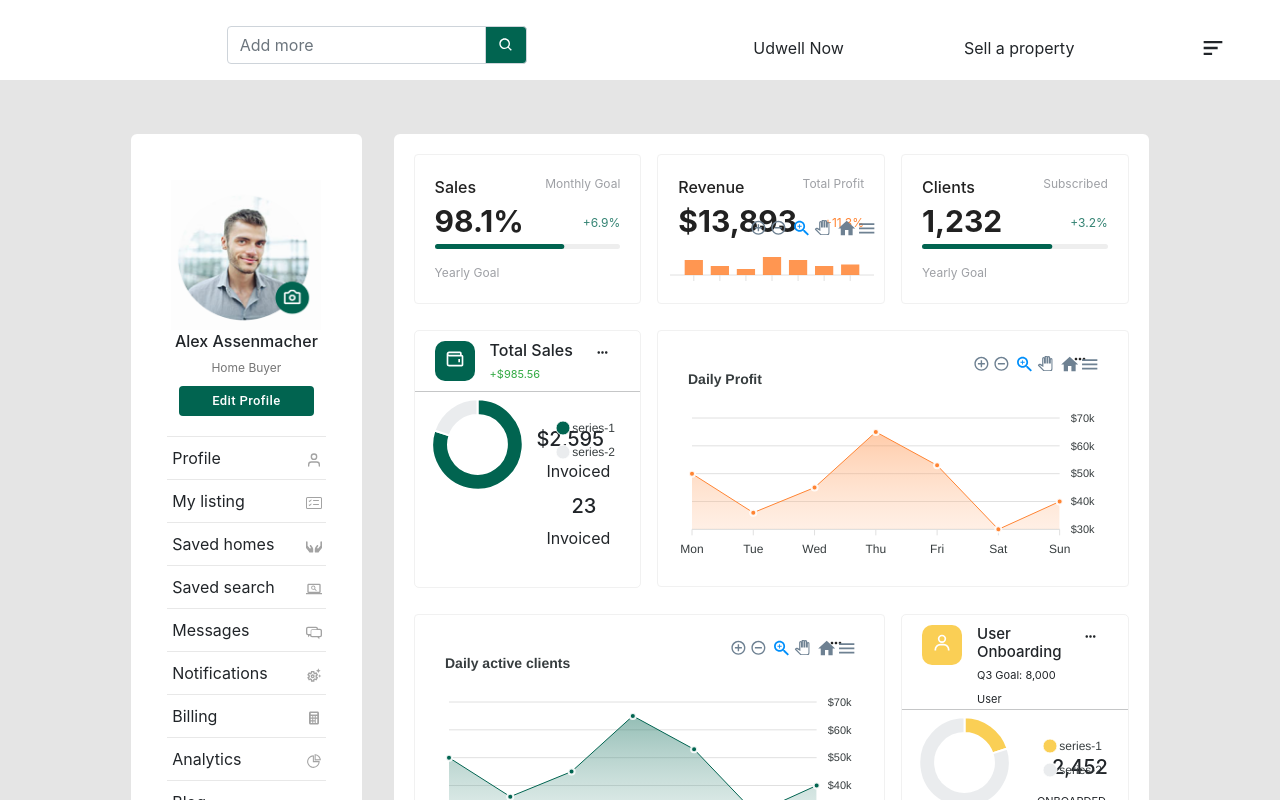
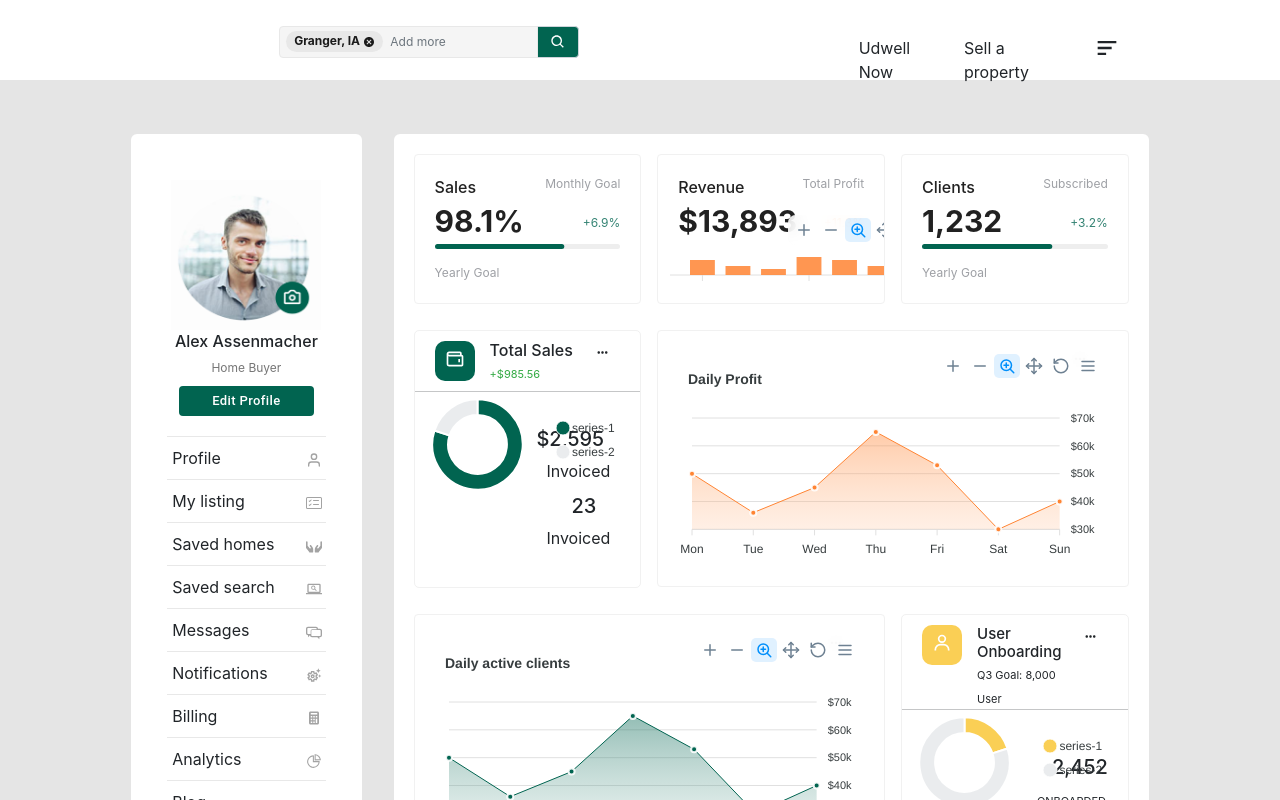
Before and after one commit to akotonyStark/vien-health-dashboard, a React (Create React App) app: page / in a window 1280 px wide. Shown: the top 800 px of the page. Built offline with nearby package versions, Linux system fonts and the light colour scheme.

Commit message:
Navbar completed

```diff
--- a/package.json
+++ b/package.json
@@ -11,6 +11,7 @@
     "@testing-library/react": "^11.2.7",
     "@testing-library/user-event": "^12.8.3",
     "bootstrap": "^5.1.3",
+    "bootstrap-icons": "^1.7.1",
     "react": "^17.0.2",
     "react-apexcharts": "^1.3.9",
     "react-bootstrap": "^2.0.2",
--- a/src/App.css
+++ b/src/App.css
@@ -49,3 +49,11 @@ body {
   height: 280px;
   padding-left: 100px;
 }
+
+.inside-badge{
+  position: absolute;
+  left: 8px;
+  top: 5px;
+  background: #e8e8e8;
+  color: #1a1a1a
+}
--- a/src/components/Navbar.js
+++ b/src/components/Navbar.js
@@ -1,8 +1,9 @@
 import React from 'react'
-import { Box, Toolbar, IconButton, AppBar, Grid } from '@mui/material'
+import { Toolbar, IconButton, Grid } from '@mui/material'
 import { makeStyles } from '@mui/styles'
 import { InputGroup, FormControl } from 'react-bootstrap'
-import * as BiIcons from 'react-icons/bi'
+import * as BI from 'react-icons/bi'
+import * as MD from 'react-icons/md'
 
 const useStyles = makeStyles({
   mtop: {
@@ -14,38 +15,36 @@ const useStyles = makeStyles({
 function Navbar() {
   const classes = useStyles()
   return (
-    <Grid container spacing={2} justifyContent='center'>
-      <Grid item xs={7}>
-        <div className='searchInput'>
+    <Grid container spacing={2} >
+      <Grid item xs={8}>
+        <div>
           <InputGroup
             className='mb-6  lg-6 xl-8'
             style={{ width: 300, margin: '10px auto 0 auto' }}
           >
+
             <FormControl
               placeholder='Add more'
               aria-describedby='basic-addon2'
+              style={{paddingLeft:'110px', background:'#F5F5F5', fontSize:'12px', color:'#767676', border: '0.5px solid #e8e8e8'}}
             />
+            <span className="badge rounded-pill inside-badge">Granger, IA <MD.MdCancel /></span>
             <InputGroup.Text style={{ background: '#016450', color: '#fff' }}>
-              <BiIcons.BiSearch />
+              <BI.BiSearch />
             </InputGroup.Text>
           </InputGroup>
         </div>
       </Grid>
-      <Grid item xs={2}>
+      <Grid item xs={1}>
         <div
           className={classes.mtop}
-          style={{
-            display: 'flex',
-            textAlign: 'right',
-          }}
         >
           Udwell Now
         </div>
       </Grid>
-      <Grid item xs={2}>
+      <Grid item xs={1}>
         <div
           className={classes.mtop}
-          style={{ display: 'flex', alignContent: 'flex-end' }}
         >
           Sell a property
         </div>
@@ -59,7 +58,7 @@ function Navbar() {
             aria-label='menu'
             sx={{ mr: 2 }}
           >
-            <BiIcons.BiMenuAltLeft />
+            <BI.BiMenuAltLeft />
           </IconButton>
         </Toolbar>
       </Grid>
```
Also changed, not shown: 1 other file (tests, documents, lock files or other folders).
